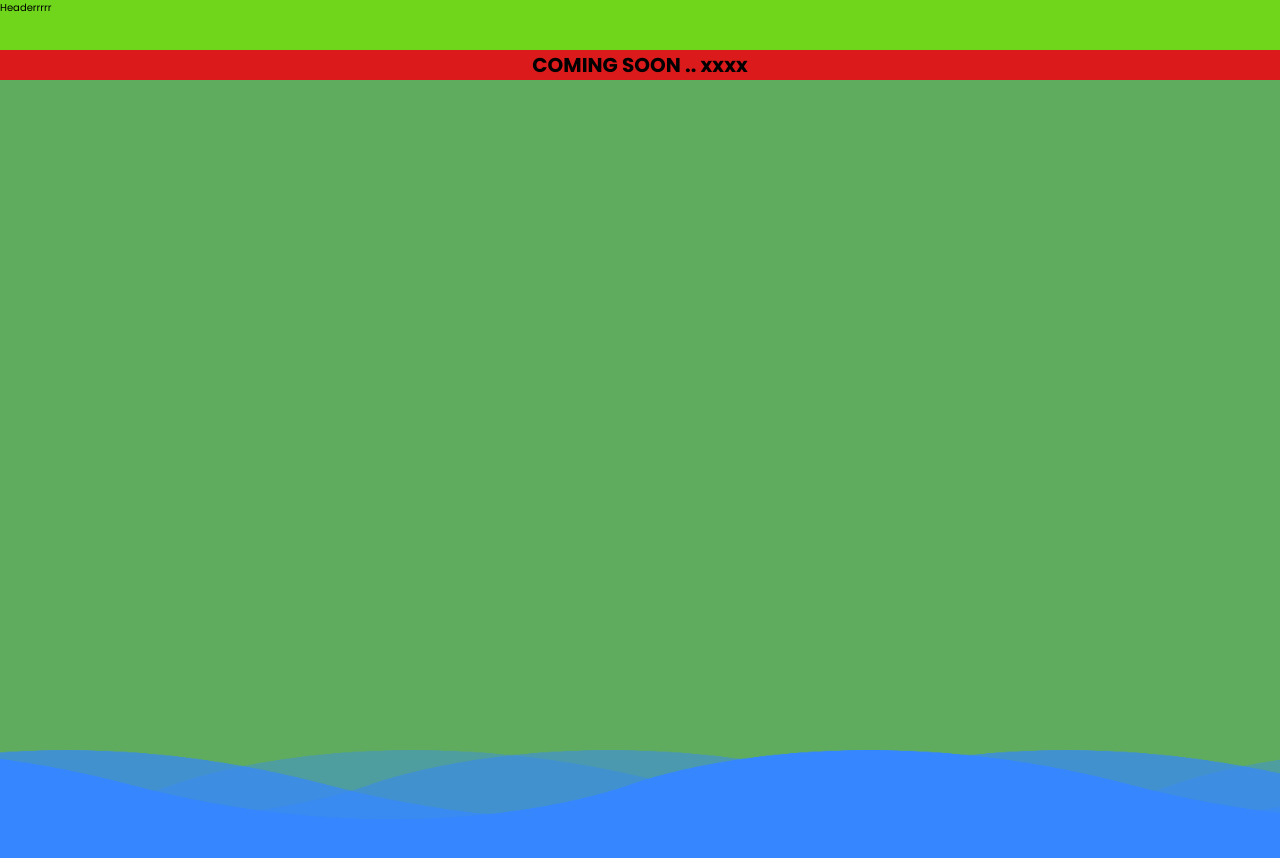
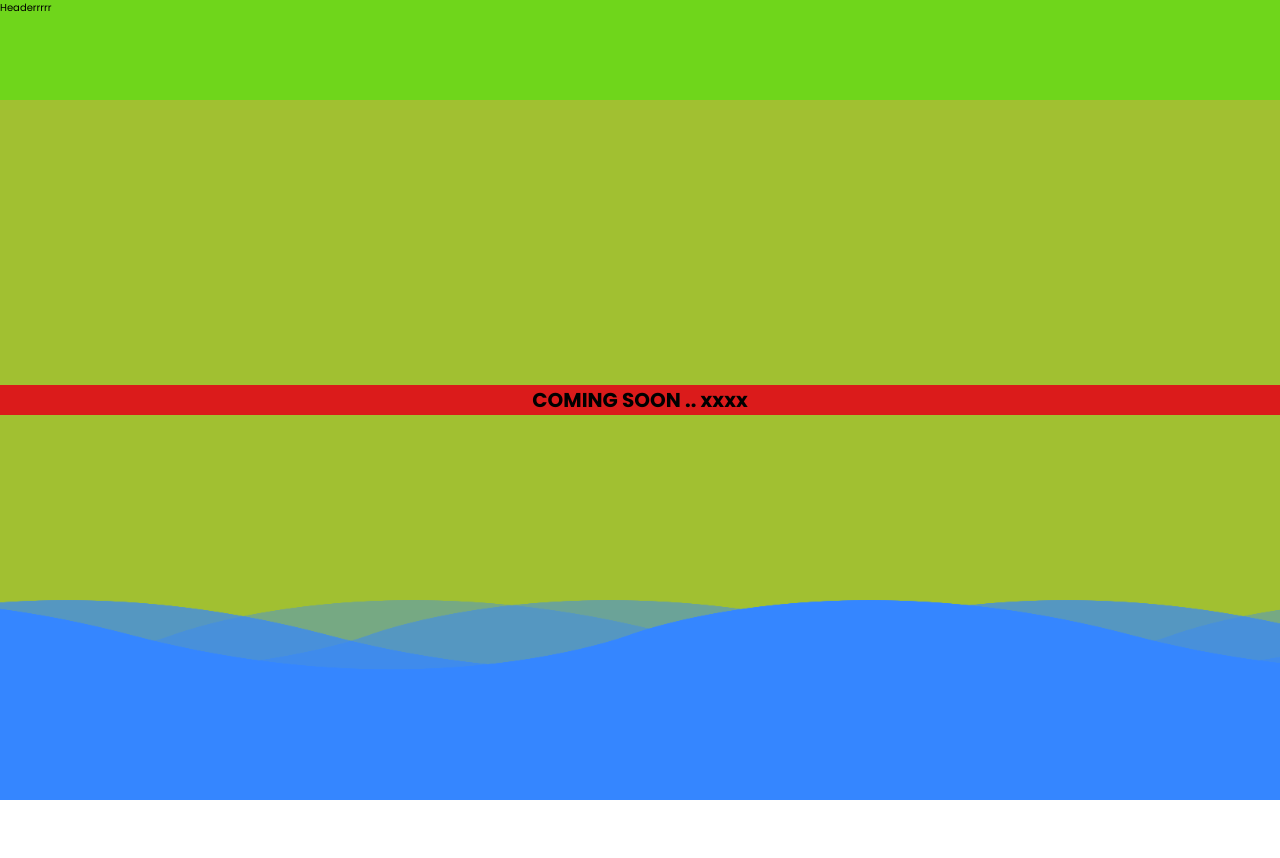
Before and after one commit to Atash3000/app-porofolio, a Next.js app: page / in a window 1280 px wide. Shown: the top 858 px of the page. After the commit the page ends 800 px from the top, so only its background shows below. Built offline with nearby package versions, Linux system fonts and the light colour scheme.

Commit message:
change height of Layout

```diff
--- a/src/components/Layout/Header/Header.scss
+++ b/src/components/Layout/Header/Header.scss
@@ -1,6 +1,6 @@
 .header {
 
-  height: 5rem;
+  height: 10rem;
   width: 100%;
   background-color: rgb(111, 214, 27);
 
--- a/src/components/Layout/Layout.scss
+++ b/src/components/Layout/Layout.scss
@@ -1,5 +1,9 @@
 .main {
- height: 100vh;
 
- background-color: rgb(95, 172, 95);
+display: flex;
+flex-direction: column;
+justify-content: space-between;
+height: 100vh;
+
+ background-color: rgb(161, 192, 49);
 }
--- a/src/components/Layout/Layout.tsx
+++ b/src/components/Layout/Layout.tsx
@@ -4,11 +4,11 @@ import Header from './Header/Header'
 
 function Layout(props) {
   return (
-    <Fragment>
+    <main className="main">
       <Header />
-      <main className="main">{props.children}</main>
+      {props.children}
       <Footer />
-    </Fragment>
+    </main>
   )
 }
 
```
